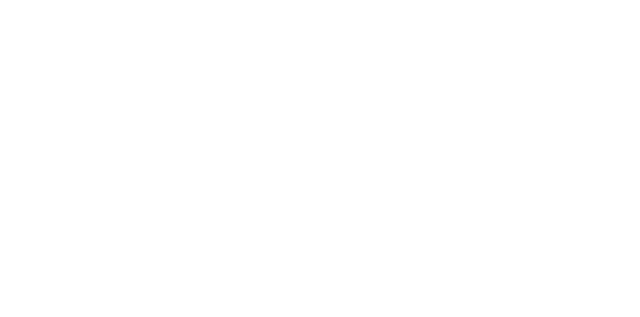
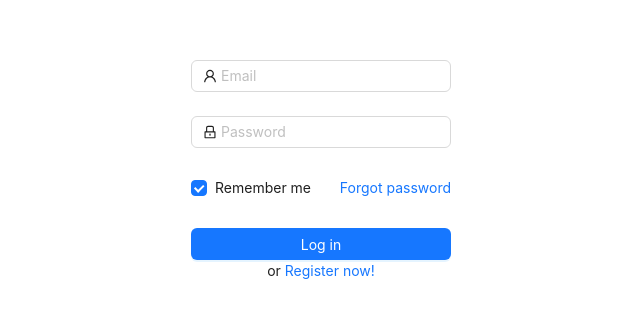
Before and after one commit to alifnh/React-Kel6, a React (Vite) app: page /login-admin in a window 1280 px wide. Before the commit this address had no page. Shown: the part 249-566 px from the top of the page, without its empty margins (319-959 px from the left). Built offline with nearby package versions, Linux system fonts and the light colour scheme.

Commit message:
Login, Login admin, Register

```diff
--- a/package.json
+++ b/package.json
@@ -11,9 +11,11 @@
   },
   "dependencies": {
     "antd": "^5.24.3",
+    "axios": "^1.8.1",
     "js-cookies": "^1.0.4",
     "react": "^19.0.0",
     "react-dom": "^19.0.0",
+    "react-hot-toast": "^2.5.2",
     "react-router": "^7.2.0"
   },
   "devDependencies": {
--- a/src/main.jsx
+++ b/src/main.jsx
@@ -4,13 +4,22 @@
 import App from './App.jsx'
 import { BrowserRouter, Route, Routes } from 'react-router'
 import { AppProvider } from './context/AppContext.jsx'
+import Login from './pages/login.jsx'
+import LoginAdmin from './pages/LoginAdmin.jsx'
+import Register from './pages/Register.jsx'
+import { Toaster } from 'react-hot-toast'
+
 
 createRoot(document.getElementById('root')).render(
   <StrictMode>
     <AppProvider>
+    <Toaster />
     <BrowserRouter>
         <Routes>
           <Route path="/" element={<App />} />
+          <Route path="/login" element={<Login />} />
+          <Route path='/login-admin' element={<LoginAdmin />} />
+          <Route path='/register' element={<Register />} />
         </Routes>
     </BrowserRouter>
     </AppProvider>
--- /dev/null
+++ b/src/pages/Login.jsx
@@ -0,0 +1,95 @@
+import React from 'react'
+import { LockOutlined, UserOutlined } from '@ant-design/icons';
+import { Button, Checkbox, Form, Input, Flex } from 'antd';
+import { useNavigate } from 'react-router'
+import axios from 'axios'
+import toast from 'react-hot-toast';
+
+
+
+function Login() {
+    const navigate = useNavigate()
+    const onFinish = async (values) => {
+
+        event.preventDefault() // cegah refresh page
+
+        try {
+
+            const data = await axios.post("http://10.50.0.13:3006/login", {
+                email: values.username,
+                password: values.password
+            })
+
+
+
+            if (!data.data.user) {
+                throw new Error("User not found");
+            }
+
+            if (data.data.user.role === "admin") {
+                localStorage.setItem("accessToken", data.data.accessToken)
+                toast.success("Login successful!");
+                navigate('/');
+            } else {
+                throw new Error("Your role not authorized!");
+            }
+
+        } catch (error) {
+            toast.error(error.response?.data?.message || error.message);
+        }
+    };
+    return (
+        <div style={{ height: '100vh', display: 'flex', justifyContent: 'center', alignItems: 'center' }}>
+            <Form
+            name="login"
+            initialValues={{
+                remember: true,
+            }}
+            style={{
+                maxWidth: 360,
+            }}
+            onFinish={onFinish}
+            >
+            <Form.Item
+                name="username"
+                rules={[
+                {
+                    required: true,
+                    message: 'Please input your Email!',
+                },
+                ]}
+            >
+                <Input prefix={<UserOutlined />} placeholder="Email" />
+            </Form.Item>
+            <Form.Item
+                name="password"
+                rules={[
+                {
+                    required: true,
+                    message: 'Please input your Password!',
+                },
+                ]}
+            >
+                <Input prefix={<LockOutlined />} type="password" placeholder="Password" />
+            </Form.Item>
+            <Form.Item>
+                <Flex justify="space-between" align="center">
+                <Form.Item name="remember" valuePropName="checked" noStyle>
+                    <Checkbox>Remember me</Checkbox>
+                </Form.Item>
+                <a href="">Forgot password</a>
+                </Flex>
+            </Form.Item>
+
+            <Form.Item>
+                <Button block type="primary" htmlType="submit">
+                Log in
+                </Button>
+                or <a href="/register">Register now!</a>
+            </Form.Item>
+            </Form>
+        </div>
+    );
+}
+
+export default Login
--- /dev/null
+++ b/src/pages/LoginAdmin.jsx
@@ -0,0 +1,94 @@
+import React from 'react'
+import { LockOutlined, UserOutlined } from '@ant-design/icons';
+import { Button, Checkbox, Form, Input, Flex } from 'antd';
+import { useNavigate } from 'react-router'
+import axios from 'axios'
+import toast from 'react-hot-toast';
+
+
+function LoginAdmin() {
+    const navigate = useNavigate()
+    const onFinish = async (values) => {
+
+        event.preventDefault() // cegah refresh page
+
+        try {
+
+            const data = await axios.post("http://10.50.0.13:3006/login", {
+                email: values.username,
+                password: values.password
+            })
+
+
+
+            if (!data.data.user) {
+                throw new Error("User not found");
+            }
+
+            if (data.data.user.role === "admin") {
+                localStorage.setItem("accessToken", data.data.accessToken)
+                toast.success("Login successful!");
+                navigate('/');
+            } else {
+                throw new Error("Your role not authorized!");
+            }
+
+        } catch (error) {
+            toast.error(error.response?.data?.message || error.message);
+        }
+    };
+    return (
+        <div style={{ height: '100vh', display: 'flex', justifyContent: 'center', alignItems: 'center' }}>
+            <Form
+            name="login"
+            initialValues={{
+                remember: true,
+            }}
+            style={{
+                maxWidth: 360,
+            }}
+            onFinish={onFinish}
+            >
+            <Form.Item
+                name="username"
+                rules={[
+                {
+                    required: true,
+                    message: 'Please input your Email!',
+                },
+                ]}
+            >
+                <Input prefix={<UserOutlined />} placeholder="Email" />
+            </Form.Item>
+            <Form.Item
+                name="password"
+                rules={[
+                {
+                    required: true,
+                    message: 'Please input your Password!',
+                },
+                ]}
+            >
+                <Input prefix={<LockOutlined />} type="password" placeholder="Password" />
+            </Form.Item>
+            <Form.Item>
+                <Flex justify="space-between" align="center">
+                <Form.Item name="remember" valuePropName="checked" noStyle>
+                    <Checkbox>Remember me</Checkbox>
+                </Form.Item>
+                <a href="">Forgot password</a>
+                </Flex>
+            </Form.Item>
+
+            <Form.Item>
+                <Button block type="primary" htmlType="submit">
+                Log in
+                </Button>
+                or <a href="/register">Register now!</a>
+            </Form.Item>
+            </Form>
+        </div>
+    );
+}
+
+export default LoginAdmin
--- /dev/null
+++ b/src/pages/Register.jsx
@@ -0,0 +1,103 @@
+import React from 'react'
+import { LockOutlined, UserOutlined } from '@ant-design/icons';
+import { Button, Select, Form, Input, Flex } from 'antd';
+import { useNavigate } from 'react-router'
+import axios from 'axios'
+import toast from 'react-hot-toast';
+
+function Register() {
+    const navigate = useNavigate()
+    const onFinish = async (values) => {
+
+        event.preventDefault() // cegah refresh page
+
+        try {
+
+            const data = await axios.post("http://10.50.0.13:3006/register", {
+                email: values.username,
+                password: values.password,
+                role: values.role
+            })
+            localStorage.setItem("accessToken", data.data.accessToken)
+            toast.success("Register successful!");
+            navigate('/');
+
+        } catch (error) {
+            toast.error(error.response?.data?.message || error.message);
+        }
+    };
+    return (
+        <div style={{ height: '100vh', display: 'flex', justifyContent: 'center', alignItems: 'center' }}>
+            <Form
+            name="register"
+            initialValues={{
+                remember: true,
+            }}
+            style={{
+                maxWidth: 360,
+            }}
+            onFinish={onFinish}
+            >
+            <Form.Item
+                name="username"
+                rules={[
+                {
+                    required: true,
+                    message: 'Please input your Email!',
+                },
+                ]}
+            >
+                <Input prefix={<UserOutlined />} placeholder="Email" />
+            </Form.Item>
+
+            <Form.Item
+                name="password"
+                rules={[
+                {
+                    required: true,
+                    message: 'Please input your Password!',
+                },
+                ]}
+            >
+                <Input prefix={<LockOutlined />} type="password" placeholder="Password" />
+            </Form.Item>
+
+            <Form.Item
+                name="repassword"
+                rules={[
+                {
+                    required: true,
+                    message: 'Please input your re-Password!',
+                },
+                ]}
+            >
+                <Input prefix={<LockOutlined />} type="password" placeholder="re-Password" />
+            </Form.Item>
+
+            <Form.Item
+                name="role" // Tambahkan name disini
+                rules={[
+                  {
+                    required: true,
+                    message: 'Please select your role!',
+                  },
+                ]}
+            >
+                <Select placeholder="Select Role">
+                    <Select.Option value="customer">Customer</Select.Option>
+                    <Select.Option value="admin">Admin</Select.Option>
+                </Select>
+            </Form.Item>
+
+            <Form.Item>
+                <Button block type="primary" htmlType="submit">
+                Register
+                </Button>
+                {/* or <a href="/register">Register now!</a> */}
+            </Form.Item>
+            </Form>
+        </div>
+    );
+}
+
+export default Register
```
Also changed, not shown: 1 other file (tests, documents, lock files or other folders).
